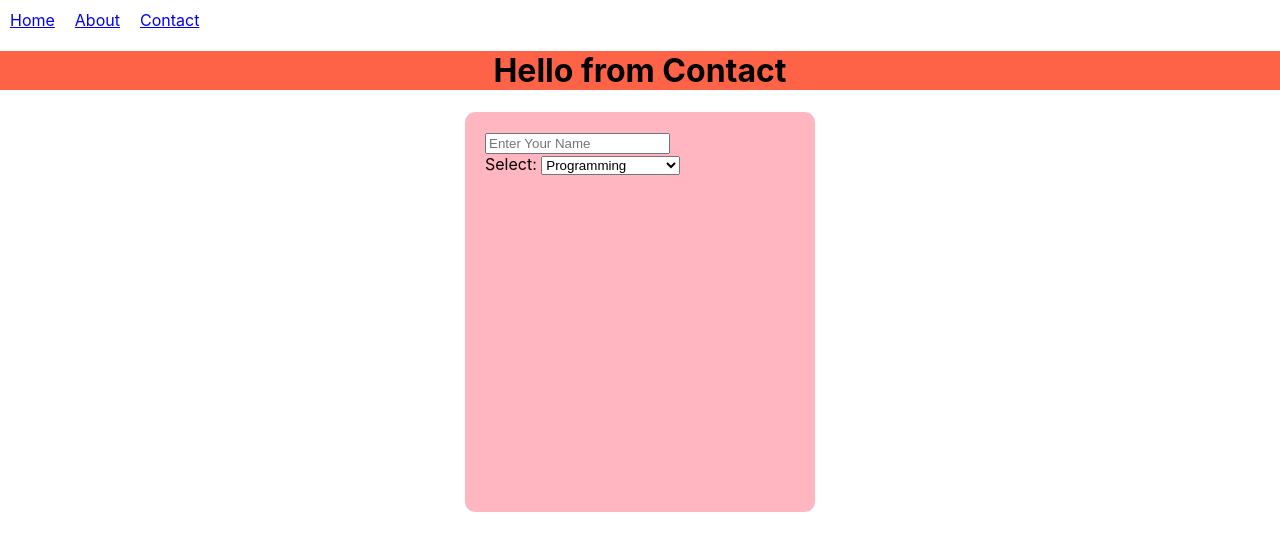
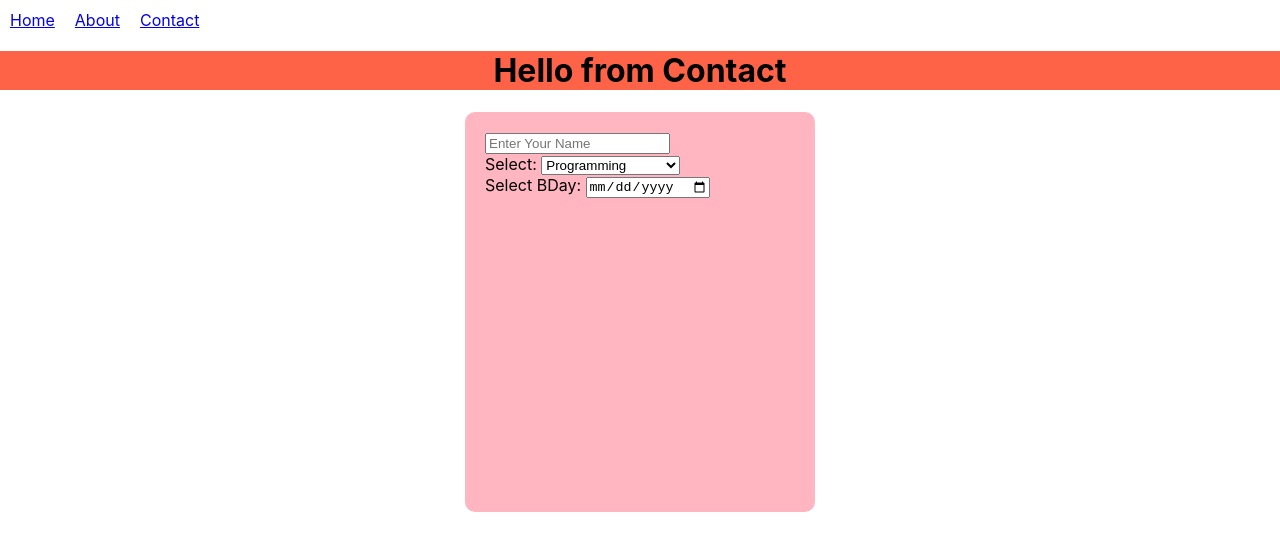
Before and after one commit to anupamahalder/react-learning, a React (Create React App) app in the folder practice-project/: page /contact in a window 1280 px wide. Shown: the top 550 px of the page. Built offline with nearby package versions, Linux system fonts and the light colour scheme.

Commit message:
Added date input to take date from user

```diff
--- a/practice-project/src/pages/Contact.jsx
+++ b/practice-project/src/pages/Contact.jsx
@@ -18,7 +18,10 @@ const Contact = (props) => {
                         <option value="Programming">Programming</option>
                         <option value="Web Development">Web Development</option>
                         <option value="Competitive Coding">Competitive Coding</option>
-                    </select>
+                    </select> <br />
+                    {/* date and time  */}
+                    <label htmlFor="">Select BDay: </label>
+                    <input type="date" name="creationDate" onChange={formChange} />
                 </div>
             </div>
         </div>
```
